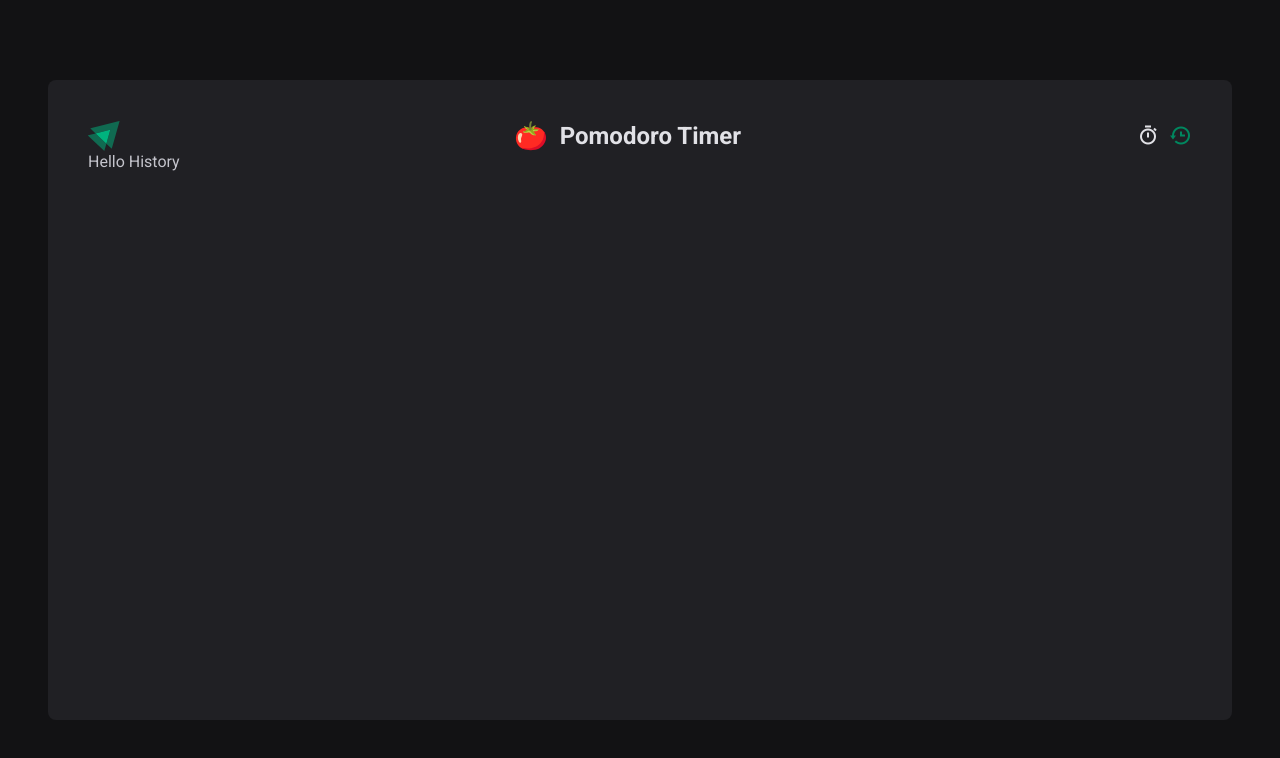
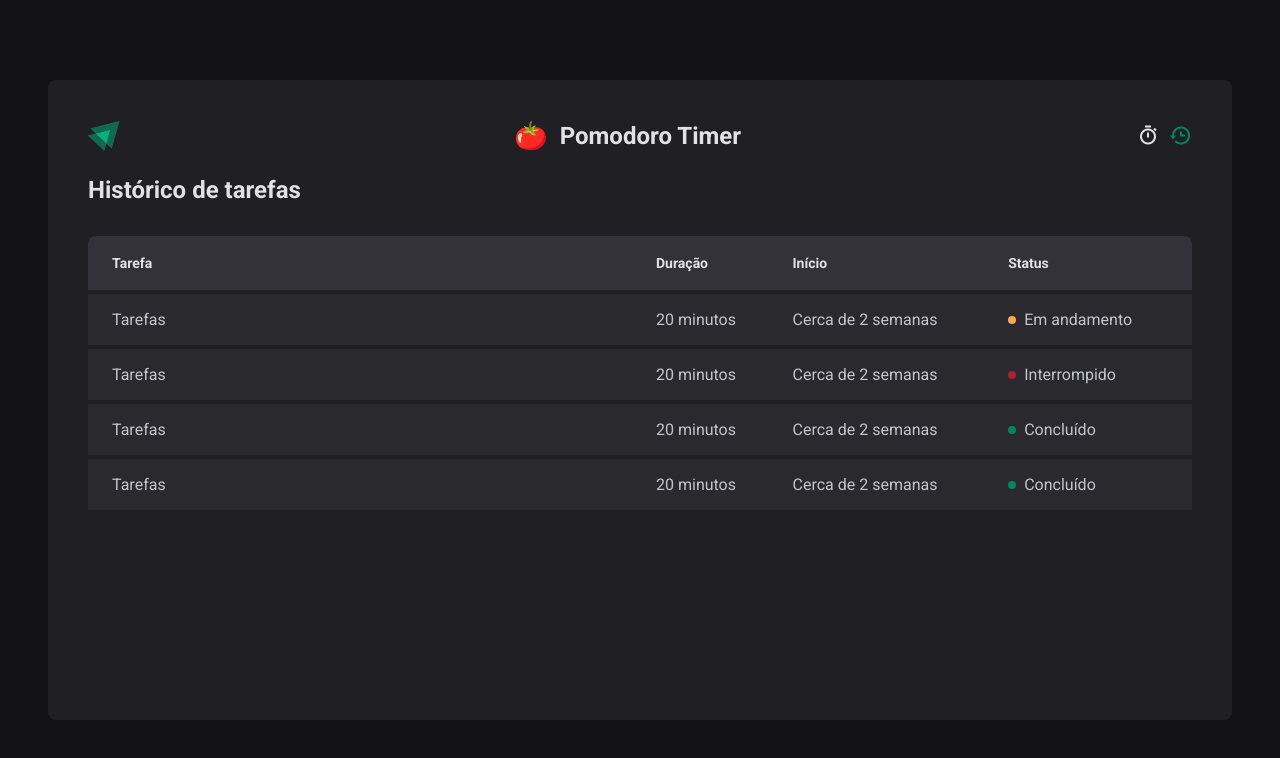
Before and after one commit to DJeanS03/Pomodoro_timer, a React (Vite) app: page /history in a window 1280 px wide. Shown: the top 758 px of the page. Built offline with nearby package versions, Linux system fonts and the light colour scheme.

Commit message:
Atualização

```diff
--- a/package.json
+++ b/package.json
@@ -9,9 +9,13 @@
     "preview": "vite preview"
   },
   "dependencies": {
+    "@hookform/resolvers": "^2.9.11",
+    "date-fns": "^2.29.3",
     "react": "^18.2.0",
     "react-dom": "^18.2.0",
-    "styled-components": "^5.3.8"
+    "react-hook-form": "^7.43.5",
+    "styled-components": "^5.3.8",
+    "zod": "^3.21.4"
   },
   "devDependencies": {
     "@rocketseat/eslint-config": "^1.2.0",
--- a/src/pages/History/index.tsx
+++ b/src/pages/History/index.tsx
@@ -1,5 +1,56 @@
-import { HistoryContainer } from './styles'
+import { HistoryContainer, HistoryList, Status } from './styles'
 import './styles.ts'
 export function History() {
-  return <HistoryContainer>Hello History</HistoryContainer>
+  return (
+    <HistoryContainer>
+      <h1> Histórico de tarefas </h1>
+
+      <HistoryList>
+        <table>
+          <thead>
+            <tr>
+              <th>Tarefa</th>
+              <th>Duração</th>
+              <th>Início</th>
+              <th>Status</th>
+            </tr>
+          </thead>
+          <tbody>
+            <tr>
+              <td>Tarefas</td>
+              <td>20 minutos</td>
+              <td>Cerca de 2 semanas</td>
+              <td>
+                <Status statusColor="yellow">Em andamento</Status>
+              </td>
+            </tr>
+            <tr>
+              <td>Tarefas</td>
+              <td>20 minutos</td>
+              <td>Cerca de 2 semanas</td>
+              <td>
+                <Status statusColor="red">Interrompido</Status>
+              </td>
+            </tr>
+            <tr>
+              <td>Tarefas</td>
+              <td>20 minutos</td>
+              <td>Cerca de 2 semanas</td>
+              <td>
+                <Status statusColor="green">Concluído</Status>
+              </td>
+            </tr>
+            <tr>
+              <td>Tarefas</td>
+              <td>20 minutos</td>
+              <td>Cerca de 2 semanas</td>
+              <td>
+                <Status statusColor="green">Concluído</Status>
+              </td>
+            </tr>
+          </tbody>
+        </table>
+      </HistoryList>
+    </HistoryContainer>
+  )
 }
--- a/src/pages/History/styles.ts
+++ b/src/pages/History/styles.ts
@@ -1,5 +1,81 @@
 import styled from 'styled-components'
 
 export const HistoryContainer = styled.main`
+  display: flex;
+  flex-direction: column;
+  flex: 1;
+  padding: 1.5rem 0;
 
+  h1 {
+    font-size: 1.5rem;
+    color: ${(props) => props.theme['gray-100']};
+  }
 `
+export const HistoryList = styled.div`
+  flex: 1;
+  overflow: auto;
+  margin-top: 2rem;
+
+  table {
+    width: 100%;
+    border-collapse: collapse;
+    min-width: 600px;
+  }
+
+  th {
+    background: ${(props) => props.theme['gray-600']};
+    padding: 1rem;
+    text-align: left;
+    color: ${(props) => props.theme['gray-100']};
+    line-height: 1.6;
+    font-size: 0.875rem;
+
+    &:first-child {
+      border-top-left-radius: 8px;
+      padding-left: 1.5rem;
+    }
+
+    &:last-child {
+      border-top-right-radius: 8px;
+      padding-right: 1.5rem;
+    }
+  }
+
+  td {
+    background: ${(props) => props.theme['gray-700']};
+    border-top: 4px solid ${(props) => props.theme['gray-800']};
+    padding: 1rem;
+
+    &:first-child {
+      width: 50%;
+      padding-left: 1.5rem;
+    }
+
+    &:last-child {
+      padding-right: 1.5rem;
+    }
+  }
+`
+const STATUS_COLORS = {
+  yellow: 'yellow-500',
+  green: 'green-500',
+  red: 'red-500',
+} as const // define a const como imutável
+
+interface StatusProps {
+  statusColor: keyof typeof STATUS_COLORS
+}
+
+export const Status = styled.span<StatusProps>`
+  display: flex;
+  align-items: center;
+  gap: 0.5rem;
+
+  &::before {
+    content: '';
+    width: 0.5rem;
+    height: 0.5rem;
+    border-radius: 50%;
+    background: ${(props) => props.theme[STATUS_COLORS[props.statusColor]]};
+  }
+`
--- a/src/pages/Home/index.tsx
+++ b/src/pages/Home/index.tsx
@@ -1,3 +1,8 @@
+import { useForm } from 'react-hook-form'
+import { zodResolver } from '@hookform/resolvers/zod'
+import * as zod from 'zod'
+import { differenceInSeconds } from 'date-fns'
+
 import {
   CountdownContainer,
   FormContainer,
@@ -5,17 +10,135 @@ import {
   MinutesAmountInput,
   Separator,
   StartCountdownButton,
+  StopCountdownButton,
   TaskInput,
 } from './styles'
-import './styles.ts'
+import { useEffect, useState } from 'react'
+
+const newCycleFormValidationSchema = zod.object({
+  task: zod.string().min(1, 'informe a tarefa'),
+  minutesAmount: zod.number().min(1, 'O Ciclo deve ser maior que 5 minutos'),
+})
+
+type NewCycleFormData = zod.infer<typeof newCycleFormValidationSchema>
+interface Cycle {
+  id: string
+  task: string
+  minutesAmount: number
+  startDate: Date
+  stopDate?: Date
+  finishedDate?: Date
+}
 
 export function Home() {
+  const [cycles, setCycles] = useState<Cycle[]>([])
+  const [activeCycleId, setActiveCycleId] = useState<string | null>(null) // vê ciclo ativo
+  const [amountSecondsPassed, setAmountSecondsPassed] = useState(0) // o tando de segundos que se passaram após o ciclo ser ativo
+
+  const { register, handleSubmit, watch, reset } = useForm<NewCycleFormData>({
+    resolver: zodResolver(newCycleFormValidationSchema),
+    defaultValues: {
+      task: '',
+      minutesAmount: 0,
+    },
+  })
+
+  //= ============================TIMER==================================
+  const activeCycle = cycles.find((cycle) => cycle.id === activeCycleId) // pecorre o vetor de ciclos e encontra um ciclo que seu id seja igual o id do ciclo ativo
+  const totalSeconds = activeCycle ? activeCycle.minutesAmount * 60 : 0
+  const currentSeconds = activeCycle ? totalSeconds - amountSecondsPassed : 0
+  const minutesAmount = Math.floor(currentSeconds / 60) // arredonda o numero para baixo
+  const secondsAmount = currentSeconds % 60
+  const minutes = String(minutesAmount).padStart(2, '0') // se ele não tiver 2 caracteres, adiciona 'zeros' na frente
+  const seconds = String(secondsAmount).padStart(2, '0')
+  //= ===================================================================
+
+  useEffect(() => {
+    let interval: number
+
+    if (activeCycle) {
+      interval = setInterval(() => {
+        const secondsDifference = differenceInSeconds(
+          new Date(),
+          activeCycle.startDate,
+        )
+
+        if (secondsDifference >= totalSeconds) {
+          setCycles((state) =>
+            state.map((cycle) => {
+              if (cycle.id === activeCycleId) {
+                return { ...cycle, finishedDate: new Date() }
+              } else {
+                return cycle
+              }
+            }),
+          )
+          setAmountSecondsPassed(totalSeconds)
+          clearInterval(interval)
+        } else {
+          setAmountSecondsPassed(secondsDifference) // só atualiza os segundos passados se não completar o total de segundos
+        }
+      }, 1000)
+    }
+
+    return () => {
+      clearInterval(interval)
+    }
+  }, [activeCycle, totalSeconds, activeCycleId])
+
+  function handleCreateNewCycle(data: NewCycleFormData) {
+    const newCycle: Cycle = {
+      id: String(new Date().getTime()), // o id vai ser a data em milesegundo
+      task: data.task,
+      minutesAmount: data.minutesAmount,
+      startDate: new Date(),
+    }
+    setCycles((state) => [...state, newCycle]) // pega todos os ciclos anteriores e adiciona ele no final
+    setActiveCycleId(newCycle.id)
+    setAmountSecondsPassed(0) // reinicia a contagem após colocar um novo ciclo, caso já tenha um em andamento
+    reset() // apaga os caracteres do input após o submit
+  }
+
+  function handleStopCycle() {
+    setCycles((state) =>
+      state.map((cycle) => {
+        if (cycle.id === activeCycleId) {
+          return { ...cycle, stopDate: new Date() }
+        } else {
+          return cycle
+        }
+      }),
+    )
+    setActiveCycleId(null)
+  }
+
+  //= ============================PAGE TITLE==============================
+  useEffect(() => {
+    if (activeCycle) {
+      document.title = `${minutes}:${seconds} - Time to Focus`
+    } else {
+      document.title = 'Pomodoro Timer'
+    }
+  }, [minutes, seconds, activeCycle])
+  //= ====================================================================
+
+  //= ============================DATA VALIDATION=========================
+  const task = watch('task')
+  const isMinutesAmount = watch('minutesAmount')
+  const isSubmitDisable = !task || !isMinutesAmount
+  //= ====================================================================
+
   return (
     <HomeContainer>
-      <form action="">
+      <form onSubmit={handleSubmit(handleCreateNewCycle)} action="">
         <FormContainer>
           <label htmlFor="task">Vou trabalhar em:</label>
-          <TaskInput id="task" placeholder="Nome do seu projeto" />
+          <TaskInput
+            id="task"
+            placeholder="Nome do seu projeto"
+            disabled={!!activeCycle}
+            {...register('task')}
+          />
 
           <label htmlFor="minutesAmount">Durante</label>
           <MinutesAmountInput
@@ -23,23 +146,33 @@ export function Home() {
             id="minutesAmount"
             placeholder="00"
             step={5}
-            min={5}
+            min={1}
+            max={90}
+            disabled={!!activeCycle}
+            {...register('minutesAmount', { valueAsNumber: true })}
           />
           <span>Minutos</span>
         </FormContainer>
 
         <CountdownContainer>
-          <span>0</span>
-          <span>0</span>
+          <span>{minutes[0]}</span>
+          <span>{minutes[1]}</span>
           <Separator>:</Separator>
-          <span>0</span>
-          <span>0</span>
+          <span> {seconds[0]}</span>
+          <span>{seconds[1]}</span>
         </CountdownContainer>
 
-        <StartCountdownButton type="submit">
-          <i className="bx bx-play"></i>
-          Começar
-        </StartCountdownButton>
+        {activeCycle ? (
+          <StopCountdownButton onClick={handleStopCycle} type="button">
+            <i className="bx bx-stop icon"></i>
+            Interromper
+          </StopCountdownButton>
+        ) : (
+          <StartCountdownButton disabled={isSubmitDisable} type="submit">
+            <i className="bx bx-play icon"></i>
+            Começar
+          </StartCountdownButton>
+        )}
       </form>
     </HomeContainer>
   )
--- a/src/pages/Home/styles.ts
+++ b/src/pages/Home/styles.ts
@@ -79,7 +79,7 @@ export const Separator = styled.div`
   justify-content: center;
 `
 
-export const StartCountdownButton = styled.button`
+export const BaseCountdownButton = styled.button`
   width: 100%;
   border: 0;
   padding: 1rem;
@@ -93,9 +93,7 @@ export const StartCountdownButton = styled.button`
   font-weight: bold;
   cursor: pointer;
 
-  background: ${(props) => props.theme['green-500']};
   color: ${(props) => props.theme['gray-100']};
-
   transition: background 0.3s;
 
   &:disabled {
@@ -103,12 +101,24 @@ export const StartCountdownButton = styled.button`
     cursor: not-allowed;
   }
 
-  &:not(:disabled):hover {
-    background: ${(props) => props.theme['green-300']};
-  }
-
-  .bx-play {
+  .icon {
     font-size: 2rem;
     line-height: 0;
   }
 `
+export const StartCountdownButton = styled(BaseCountdownButton)`
+  background: ${(props) => props.theme['green-500']};
+
+  &:not(:disabled):hover {
+    background: ${(props) => props.theme['green-300']};
+    transform: translateY(-0.2em);
+  }
+`
+export const StopCountdownButton = styled(BaseCountdownButton)`
+  background: ${(props) => props.theme['red-500']};
+
+  &:hover {
+    background: ${(props) => props.theme['red-700']};
+    transform: translateY(-0.2em);
+  }
+`
```
Also changed, not shown: src/styles/themes/default.ts (indentation only), 1 other file (tests, documents, lock files or other folders).
